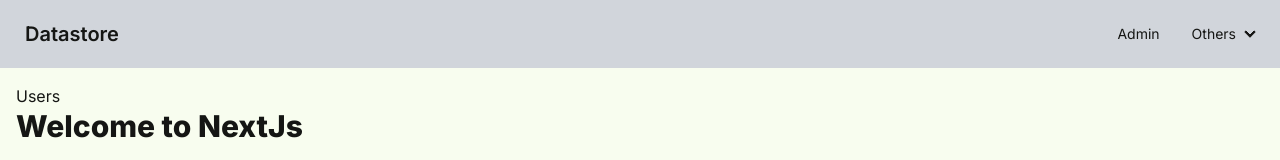
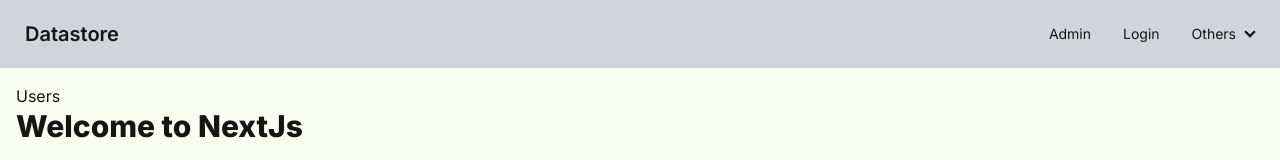
Before and after one commit to LeonelKero/next-app, a Next.js app: page / in a window 1280 px wide. Shown: the top 160 px of the page. Built offline with nearby package versions, Linux system fonts and the light colour scheme; no server answers.

Commit message:
Access session from client side

```diff
--- a/app/AppNavbar.tsx
+++ b/app/AppNavbar.tsx
@@ -1,6 +1,13 @@
+"use client";
+
+import { useSession } from "next-auth/react";
 import Link from "next/link";
 
 const AppNavbar = () => {
+  const { status, data: session } = useSession();
+
+  // if (status === "unauthenticated") return null;
+
   return (
     <div className="navbar bg-gray-300">
       <div className="flex-1">
@@ -13,6 +20,13 @@ const AppNavbar = () => {
           <li>
             <Link href={"/admin"}>Admin</Link>
           </li>
+          {status === "unauthenticated" ? (
+            <li>
+              <Link href={"/api/auth/signin"}>Login</Link>
+            </li>
+          ) : (
+            <div>{session?.user?.name}</div>
+          )}
           <li>
             <details>
               <summary>Others</summary>
--- a/app/layout.tsx
+++ b/app/layout.tsx
@@ -1,6 +1,7 @@
 import type { Metadata } from "next";
 import { Inter } from "next/font/google";
 import AppNavbar from "./AppNavbar";
+import AuthSessionProvider from "./auth/provider";
 import "./globals.css";
 
 const inter = Inter({ subsets: ["latin"] });
@@ -18,8 +19,10 @@ export default function RootLayout({
   return (
     <html lang="en" data-theme="lemonade">
       <body className={inter.className}>
-        <AppNavbar />
-        <main className="m-4">{children}</main>
+        <AuthSessionProvider>
+          <AppNavbar />
+          <main className="m-4">{children}</main>
+        </AuthSessionProvider>
       </body>
     </html>
   );
```
